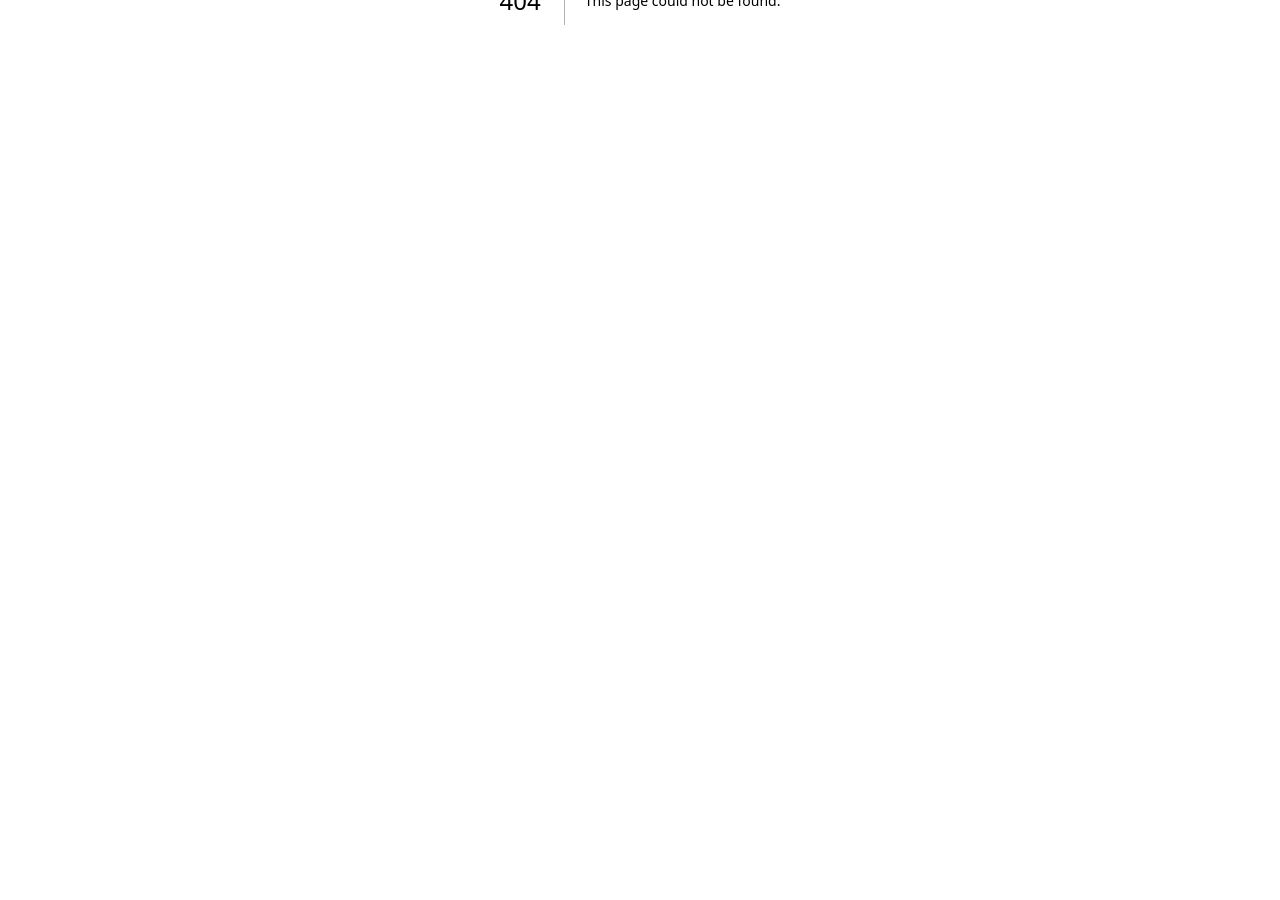
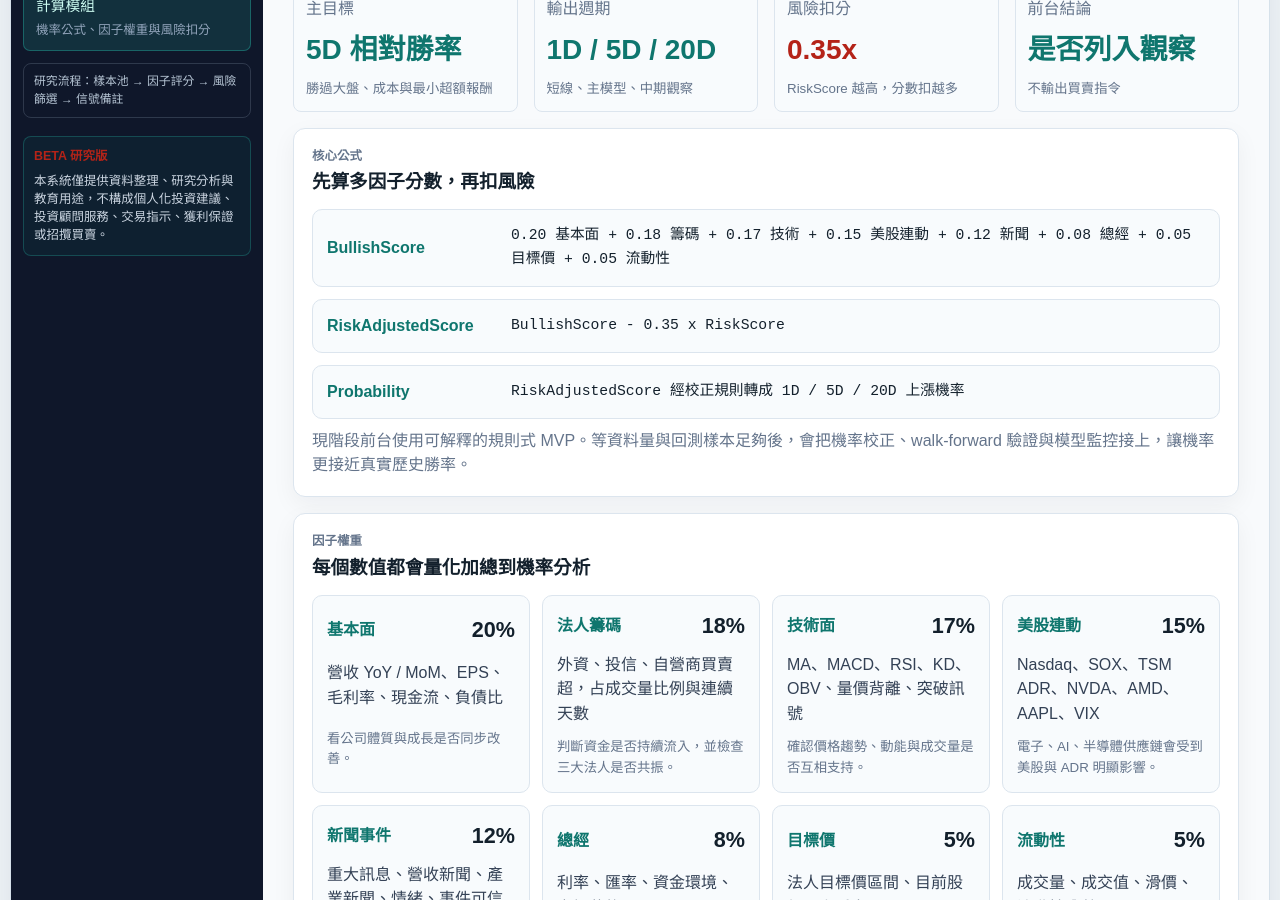
Before and after one commit to Suiyuecare/Stock-Market, a Next.js app in the folder frontend/: page /calculation in a window 1280 px wide. Before the commit this address had no page. Shown: the part 400-1300 px from the top of the page. Before the commit the page ends 800 px from the top, so only its background shows below. Built offline with nearby package versions, Linux system fonts and the light colour scheme.

Commit message:
Add calculation module page

```diff
--- /dev/null
+++ b/frontend/app/calculation/page.tsx
@@ -0,0 +1,213 @@
+import { AppShell } from "@/components/AppShell";
+import { ComplianceNotice } from "@/components/ComplianceNotice";
+import { ScoreCard } from "@/components/ScoreCard";
+
+const factorWeights = [
+  {
+    name: "基本面",
+    weight: "20%",
+    inputs: "營收 YoY / MoM、EPS、毛利率、現金流、負債比",
+    reason: "看公司體質與成長是否同步改善。",
+  },
+  {
+    name: "法人籌碼",
+    weight: "18%",
+    inputs: "外資、投信、自營商買賣超，占成交量比例與連續天數",
+    reason: "判斷資金是否持續流入，並檢查三大法人是否共振。",
+  },
+  {
+    name: "技術面",
+    weight: "17%",
+    inputs: "MA、MACD、RSI、KD、OBV、量價背離、突破訊號",
+    reason: "確認價格趨勢、動能與成交量是否互相支持。",
+  },
+  {
+    name: "美股連動",
+    weight: "15%",
+    inputs: "Nasdaq、SOX、TSM ADR、NVDA、AMD、AAPL、VIX",
+    reason: "電子、AI、半導體供應鏈會受到美股與 ADR 明顯影響。",
+  },
+  {
+    name: "新聞事件",
+    weight: "12%",
+    inputs: "重大訊息、營收新聞、產業新聞、情緒、事件可信度",
+    reason: "把新聞拆成事件類型、影響方向與信心分數。",
+  },
+  {
+    name: "總經",
+    weight: "8%",
+    inputs: "利率、匯率、資金環境、市場狀態",
+    reason: "調整不同市場環境下的風險與因子有效性。",
+  },
+  {
+    name: "目標價",
+    weight: "5%",
+    inputs: "法人目標價區間、目前股價、上看空間",
+    reason: "用區間方式輔助判斷，不把單一目標價當結論。",
+  },
+  {
+    name: "流動性",
+    weight: "5%",
+    inputs: "成交量、成交值、滑價、流動性分數",
+    reason: "排除成交太薄、回測漂亮但實務不易成交的訊號。",
+  },
+];
+
+const horizonRules = [
+  {
+    label: "1D",
+    title: "隔日觀察",
+    rule: "優先使用 API 回傳 probability_up_1d；若資料不足，採用核心機率作為短線基準。",
+    target: "目標金額使用目前價到 5D 基準目標的 35% 區間。",
+  },
+  {
+    label: "5D",
+    title: "主模型週期",
+    rule: "MVP 主目標是 up_5d_relative，也就是 5 日淨報酬要勝過大盤與交易成本。",
+    target: "目標金額使用基準目標價，並搭配風險分數決定防守區。",
+  },
+  {
+    label: "20D",
+    title: "中期觀察",
+    rule: "優先使用 probability_up_20d；若資料不足，用短線機率與 BullishScore 混合估算。",
+    target: "目標金額使用目前價到基準目標的 155% 延伸區間，但會受風險扣分約束。",
+  },
+];
+
+const signalRules = [
+  "上漲機率達 60% 以上，才會進入主要觀察邏輯。",
+  "RiskScore 必須低於 55，避免高風險訊號直接排到前面。",
+  "RiskAdjustedScore 必須大於 50，代表扣掉風險後仍有研究價值。",
+  "若出現重大利空、流動性不足或高檔量價背離，會降級為高風險觀察。",
+];
+
+const dataStates = [
+  { name: "已連動", detail: "TWSE / TPEx / CNA RSS / TDCC 等公開資料入口與 mock fallback。" },
+  { name: "MVP 中性占位", detail: "總經、目標價、流動性在缺少授權資料時採中性或保守值。" },
+  { name: "仍需授權", detail: "法人目標價、部分即時行情與商用新聞，需正式資料授權後才能完整啟用。" },
+];
+
+export default function CalculationPage() {
+  return (
+    <AppShell active="/calculation">
+      <header className="topbar">
+        <div>
+          <p className="eyebrow">計算模組</p>
+          <h1>把機率分析、因子權重與風險扣分講清楚</h1>
+        </div>
+        <div className="status ok">MVP 權重 v1</div>
+      </header>
+      <ComplianceNotice />
+
+      <section className="metric-grid">
+        <ScoreCard label="主目標" value="5D 相對勝率" detail="勝過大盤、成本與最小超額報酬" />
+        <ScoreCard label="輸出週期" value="1D / 5D / 20D" detail="短線、主模型、中期觀察" />
+        <ScoreCard label="風險扣分" value="0.35x" detail="RiskScore 越高，分數扣越多" tone="negative" />
+        <ScoreCard label="前台結論" value="是否列入觀察" detail="不輸出買賣指令" />
+      </section>
+
+      <section className="grid">
+        <article className="panel span-2">
+          <div className="panel-heading">
+            <div>
+              <p className="eyebrow">核心公式</p>
+              <h2>先算多因子分數，再扣風險</h2>
+            </div>
+          </div>
+          <div className="formula-stack">
+            <div className="formula-card">
+              <span>BullishScore</span>
+              <code>
+                0.20 基本面 + 0.18 籌碼 + 0.17 技術 + 0.15 美股連動 + 0.12 新聞 + 0.08 總經 + 0.05 目標價 + 0.05 流動性
+              </code>
+            </div>
+            <div className="formula-card">
+              <span>RiskAdjustedScore</span>
+              <code>BullishScore - 0.35 x RiskScore</code>
+            </div>
+            <div className="formula-card">
+              <span>Probability</span>
+              <code>RiskAdjustedScore 經校正規則轉成 1D / 5D / 20D 上漲機率</code>
+            </div>
+          </div>
+          <p className="muted-copy">
+            現階段前台使用可解釋的規則式 MVP。等資料量與回測樣本足夠後，會把機率校正、walk-forward 驗證與模型監控接上，讓機率更接近真實歷史勝率。
+          </p>
+        </article>
+
+        <article className="panel span-2">
+          <div className="panel-heading">
+            <div>
+              <p className="eyebrow">因子權重</p>
+              <h2>每個數值都會量化加總到機率分析</h2>
+            </div>
+          </div>
+          <div className="weight-grid">
+            {factorWeights.map((factor) => (
+              <div className="weight-card" key={factor.name}>
+                <div>
+                  <span>{factor.name}</span>
+                  <strong>{factor.weight}</strong>
+                </div>
+                <p>{factor.inputs}</p>
+                <small>{factor.reason}</small>
+              </div>
+            ))}
+          </div>
+        </article>
+
+        <article className="panel">
+          <div className="panel-heading">
+            <div>
+              <p className="eyebrow">週期邏輯</p>
+              <h2>1D / 5D / 20D 怎麼拆</h2>
+            </div>
+          </div>
+          <div className="calculation-list">
+            {horizonRules.map((item) => (
+              <div className="calculation-row" key={item.label}>
+                <b>{item.label}</b>
+                <div>
+                  <strong>{item.title}</strong>
+                  <span>{item.rule}</span>
+                  <small>{item.target}</small>
+                </div>
+              </div>
+            ))}
+          </div>
+        </article>
+
+        <article className="panel">
+          <div className="panel-heading">
+            <div>
+              <p className="eyebrow">觀察門檻</p>
+              <h2>高機率不代表一定進觀察名單</h2>
+            </div>
+          </div>
+          <ul className="rule-list">
+            {signalRules.map((rule) => (
+              <li key={rule}>{rule}</li>
+            ))}
+          </ul>
+        </article>
+
+        <article className="panel span-2">
+          <div className="panel-heading">
+            <div>
+              <p className="eyebrow">資料狀態</p>
+              <h2>已接 API 與仍需授權資料會分開標示</h2>
+            </div>
+          </div>
+          <div className="data-state-grid">
+            {dataStates.map((state) => (
+              <div key={state.name}>
+                <strong>{state.name}</strong>
+                <span>{state.detail}</span>
+              </div>
+            ))}
+          </div>
+        </article>
+      </section>
+    </AppShell>
+  );
+}
--- a/frontend/app/styles.css
+++ b/frontend/app/styles.css
@@ -1807,6 +1807,128 @@ tbody tr:hover {
   background: #fff7ed;
   color: var(--risk);
   cursor: pointer;
+}
+
+.formula-stack,
+.weight-grid,
+.calculation-list,
+.data-state-grid,
+.rule-list {
+  display: grid;
+  gap: 12px;
+  margin-top: 16px;
+}
+
+.formula-card,
+.weight-card,
+.calculation-row,
+.data-state-grid div {
+  border: 1px solid var(--line);
+  border-radius: 10px;
+  background: var(--soft);
+}
+
+.formula-card {
+  display: grid;
+  grid-template-columns: 170px minmax(0, 1fr);
+  gap: 14px;
+  align-items: center;
+  padding: 14px;
+}
+
+.formula-card span,
+.weight-card span,
+.calculation-row b,
+.data-state-grid strong {
+  color: var(--accent);
+  font-weight: 900;
+}
+
+.formula-card code {
+  white-space: normal;
+  color: var(--ink);
+  font-size: 0.92rem;
+  line-height: 1.6;
+}
+
+.weight-grid {
+  grid-template-columns: repeat(4, minmax(0, 1fr));
+}
+
+.weight-card {
+  display: grid;
+  gap: 10px;
+  padding: 14px;
+}
+
+.weight-card div {
+  display: flex;
+  align-items: center;
+  justify-content: space-between;
+  gap: 10px;
+}
+
+.weight-card strong {
+  color: var(--ink);
+  font-size: 1.35rem;
+}
+
+.weight-card p {
+  margin: 0;
+  color: var(--text-soft);
+  line-height: 1.55;
+}
+
+.weight-card small,
+.calculation-row span,
+.calculation-row small,
+.data-state-grid span,
+.rule-list li {
+  color: var(--muted);
+  line-height: 1.55;
+}
+
+.calculation-row {
+  display: grid;
+  grid-template-columns: 64px minmax(0, 1fr);
+  gap: 12px;
+  padding: 13px;
+}
+
+.calculation-row b {
+  display: grid;
+  place-items: center;
+  width: 44px;
+  height: 44px;
+  border-radius: 999px;
+  background: #ecfeff;
+}
+
+.calculation-row div {
+  display: grid;
+  gap: 5px;
+}
+
+.rule-list {
+  padding: 0;
+  list-style: none;
+}
+
+.rule-list li {
+  border-left: 4px solid var(--accent);
+  border-radius: 8px;
+  padding: 10px 12px;
+  background: var(--soft);
+}
+
+.data-state-grid {
+  grid-template-columns: repeat(3, minmax(0, 1fr));
+}
+
+.data-state-grid div {
+  display: grid;
+  gap: 8px;
+  padding: 14px;
 }
 
 .empty-state {
@@ -1837,6 +1959,8 @@ tbody tr:hover {
   .insight-grid,
   .industry-grid,
   .watchlist-grid,
+  .weight-grid,
+  .data-state-grid,
   .growth-summary,
   .backtest-summary,
   .backtest-sections,
@@ -1899,6 +2023,11 @@ tbody tr:hover {
     grid-template-columns: 1fr;
   }
 
+  .formula-card,
+  .calculation-row {
+    grid-template-columns: 1fr;
+  }
+
   .growth-source {
     align-items: flex-start;
     flex-direction: column;
--- a/frontend/components/AppShell.tsx
+++ b/frontend/components/AppShell.tsx
@@ -5,6 +5,7 @@ const navItems = [
   { href: "/stocks/2330", label: "個股明燈", description: "搜尋個股、行情、訊號與新聞" },
   { href: "/industries", label: "產業明燈", description: "產業趨勢、族群與細分題材" },
   { href: "/watchlist", label: "關注名單", description: "自己收藏的觀察標的" },
+  { href: "/calculation", label: "計算模組", description: "機率公式、因子權重與風險扣分" },
 ];
 
 export function AppShell({ active, children }: { active: string; children: ReactNode }) {
```
